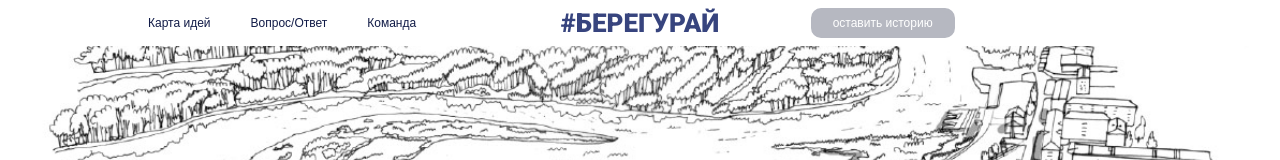
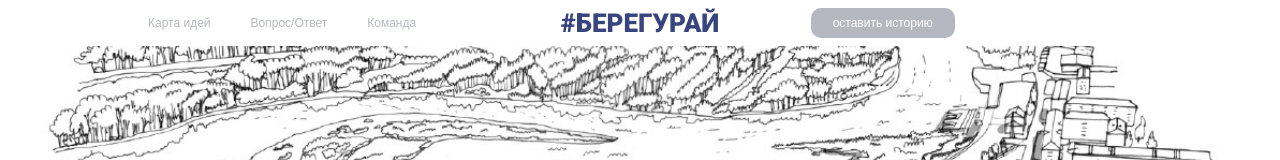
Before and after one commit to designunit/bereguray, a Next.js app: page / in a window 1280 px wide. Shown: the top 160 px of the page. Built offline with nearby package versions, Linux system fonts and the light colour scheme.

Commit message:
disable menu

```diff
--- a/src/components/IndexPage/index.tsx
+++ b/src/components/IndexPage/index.tsx
@@ -9,9 +9,9 @@ const IndexPage = () => (
         <Header
             menu={(
                 <>
-                    <Button theme={'link'}>Карта идей</Button>
-                    <Button theme={'link'}>Вопрос/Ответ</Button>
-                    <Button theme={'link'}>Команда</Button>
+                    <Button disabled theme={'link'}>Карта идей</Button>
+                    <Button disabled theme={'link'}>Вопрос/Ответ</Button>
+                    <Button disabled theme={'link'}>Команда</Button>
                 </>
             )}
             actions={(
```
